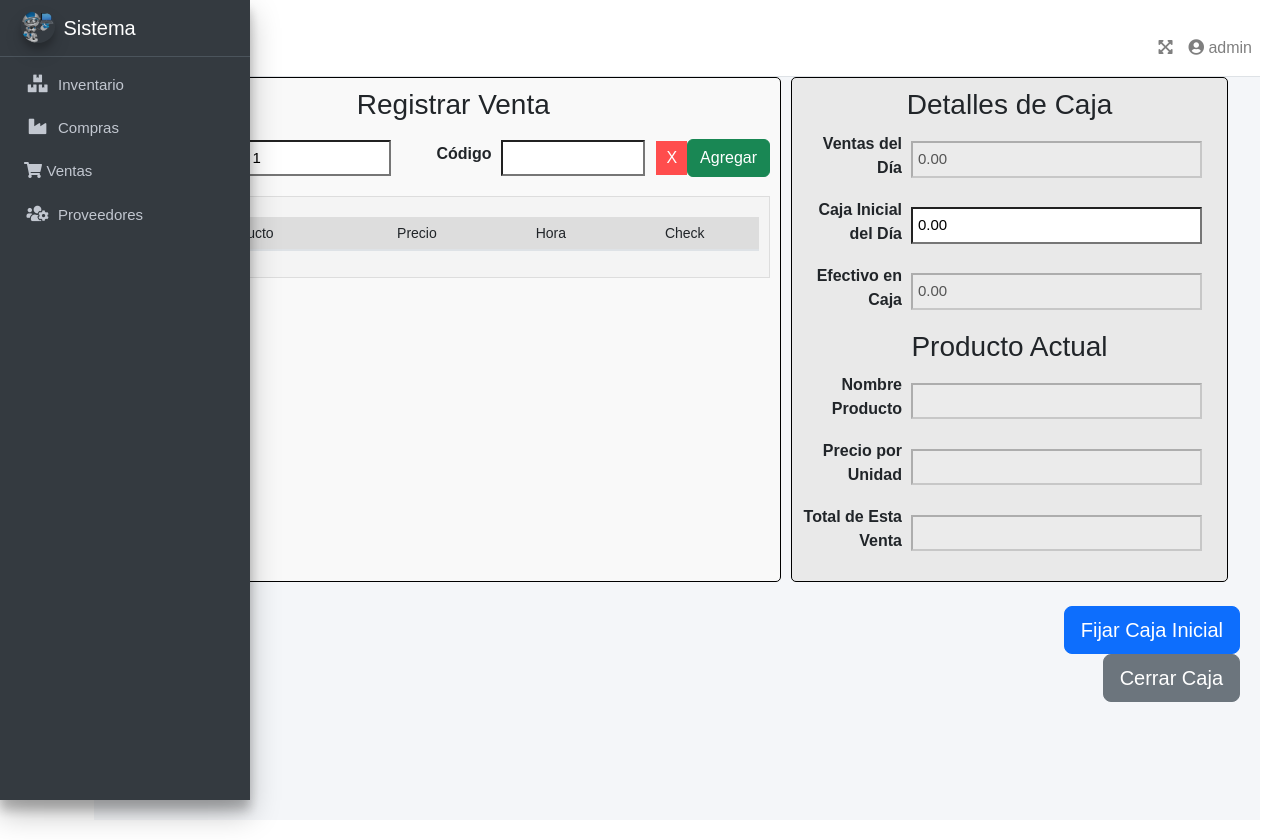
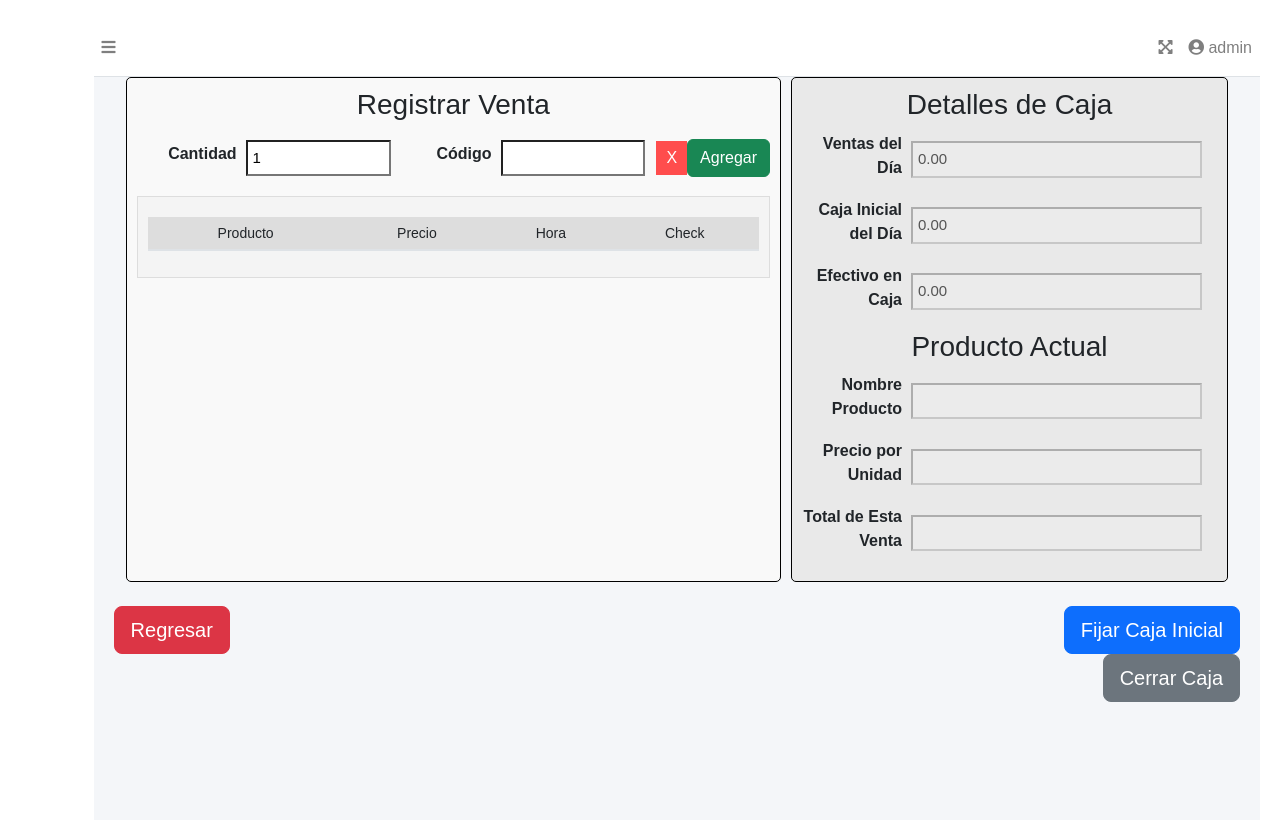
Before and after one commit to Jojans/ACEII-inspiration, a Django app: page /ventas/ in a window 1280 px wide. Run offline with Django 5.2, Linux system fonts and the light colour scheme; a user stored in the database is signed in; lists and menus that the app fills with data are empty; some libraries are stand-ins or nearby versions.

Commit message:
base
Se le quitaron ciertas decoraciones

```diff
--- a/J3/ventas/templates/base.html
+++ b/J3/ventas/templates/base.html
@@ -87,9 +87,11 @@
             <span>{{ request.user.username }}</span>
           </a>
           <div class="dropdown-menu dropdown-menu-lg dropdown-menu-right">
+            <!--
             <div class="dropdown-item">
               <strong>Nombre:</strong> {{ request.user.first_name }} {{ request.user.last_name }}
             </div>
+            -->
             <div class="dropdown-item">
               <strong>Email:</strong> {{ request.user.email }}
             </div>
@@ -98,9 +100,11 @@
             </div>
             {% if request.user.is_superuser %}
             <div class="dropdown-divider"></div>
+            <!--
             <a href="/admin/" class="dropdown-item text-primary">
               <i class="fas fa-tools"></i> Administrar Sistema
             </a>
+            -->
             {% endif %}
             <div class="dropdown-divider"></div>
             <a href="{% url 'logout' %}" id="logoutBtn" class="dropdown-item text-danger">
@@ -113,112 +117,7 @@
     </nav>
     <!-- /.navbar -->
 
-    <!-- Main Sidebar Container -->
-    <aside class="main-sidebar sidebar-dark-primary elevation-4">
-      <!-- Brand Logo -->
-      <a href="{% url 'lobby' %}" class="brand-link">
-        <img src="{% static 'index/img/logo.png' %}" alt="Logo" class="brand-image img-circle elevation-3"
-          style="opacity: .8">
-        <span class="brand-text font-weight-light">Sistema</span>
-      </a>
 
-      <!-- Sidebar -->
-      <div class="sidebar">
-
-        <!-- Sidebar Menu -->
-        <nav class="mt-2">
-          <ul class="nav nav-pills nav-sidebar flex-column" data-widget="treeview" role="menu" data-accordion="false">
-            <!-- Add icons to the links using the .nav-icon class
-               with font-awesome or any other icon font library -->
-
-            <!-- <li class="nav-header">OPCIONES</li>
-            <li class="nav-item">
-              <a href="{% url 'lobby' %}" class="nav-link">
-                <i class="nav-icon far fa-calendar-alt"></i>
-                <p>
-                  Ventas
-                </p>
-              </a>
-            </li> -->
-            <li class="nav-item">
-              <a href="" class="nav-link">
-                <i class="nav-icon fas fa-boxes"></i>
-                <p>
-                  Inventario
-                </p>
-              </a>
-            </li>
-            <li class="nav-item">
-              <a href="" class="nav-link">
-                <i class="nav-icon fas fa-industry"></i>
-                <p>
-                  Compras
-                </p>
-              </a>
-            </li>
-            <li class="nav-item">
-              <a href="{% url 'ventas' %}" class="nav-link">
-                <i class="fas fa-shopping-cart"></i>
-                <p>
-                  Ventas
-                </p>
-              </a>
-            </li>
-            <li class="nav-item">
-              <a href="" class="nav-link">
-                <i class="nav-icon fas fa-users-cog"></i>
-                <p>Proveedores</p>
-              </a>
-            </li>
-            <li class="nav-item">
-<!--               <a href="#" class="nav-link">
-                <i class="nav-icon fas fa-tachometer-alt"></i>
-                <p>
-                  Pedidos
-                  <i class="fas fa-angle-left right"></i>
-                </p>
-              </a> -->
-              <ul class="nav nav-treeview">
-                <li class="nav-item">
-                  <a href="" class="nav-link">
-                    <i class="nav-icon far fa-circle text-info"></i>
-                    <p>Todos</p>
-                  </a>
-                </li>
-                <li class="nav-item">
-                  <a href="" class="nav-link">
-                    <i class="nav-icon far fa-circle text-warning"></i>
-                    <p>Para hoy</p>
-                  </a>
-                </li>
-                <li class="nav-item">
-                  <a href="" class="nav-link">
-                    <i class="nav-icon far fa-circle text-danger"></i>
-                    <p>Atrasados</p>
-                  </a>
-                </li>
-              </ul>
-            </li>
-            <li class="nav-header"></li>
-<!--             <li class="nav-item">
-              <a href="" class="nav-link">
-                <i class=" nav-icon fas fa-globe"></i>
-                <p>Información</p>
-              </a>
-            </li> -->
-<!--
-            <li class="nav-item">
-              <a href="" class="nav-link">
-                <i class="nav-icon fas fa-chart-line"></i>
-                <p> Reportes </p>
-              </a>
-            </li> -->
-          </ul>
-        </nav>
-        <!-- /.sidebar-menu -->
-      </div>
-      <!-- /.sidebar -->
-    </aside>
 
     <!-- Content Wrapper. Contains page content -->
     <div class="content-wrapper">
--- a/J3/ventas/templates/ventas.html
+++ b/J3/ventas/templates/ventas.html
@@ -58,7 +58,7 @@
             </div>
             <div class="input-group">
                 <label for="caja_inicial">Caja Inicial del Día</label>
-                <input type="text" id="caja_inicial" name="caja_inicial" value="{{ caja_inicial }}">
+                <input type="text" id="caja_inicial" name="caja_inicial" value="{{ caja_inicial }}" disabled>
             </div>
             <div class="input-group">
                 <label for="efectivo_en_caja">Efectivo en Caja</label>
@@ -217,9 +217,10 @@
 
             // Función para actualizar la tabla con los productos guardados
             function updateTableFromStorage() {
-                tableBody.innerHTML = ''; // Limpiar la tabla actual
+                tableBody.innerHTML = '';
+                const savedProducts = JSON.parse(localStorage.getItem('products')) || [];
                 savedProducts.forEach(product => {
-                    addRowToTable(product); // Agregar cada producto a la tabla
+                    addRowToTable(product);
                 });
             }
 
@@ -369,6 +370,8 @@
                     } else {
                         console.error("Error al cerrar la caja:", data.message);
                     }
+                    tableBody.innerHTML = '';
+                    localStorage.removeItem('products');
                     $('#confirmCerrarCajaModal').modal('hide');
                     location.reload();
                 })
--- a/J3/ventas/views.py
+++ b/J3/ventas/views.py
@@ -341,9 +341,6 @@ def eliminar_venta(request, id):
     # Eliminar la venta
     venta.delete()
 
-    # Mostrar mensaje de éxito
-    messages.success(request, 'Venta eliminada correctamente.')
-
     # Redirigir al historial de ventas después de eliminar
     return redirect('historial_ventas')  # Reemplaza 'historial_ventas' por la URL correcta de tu vista de historial
 
```
Also changed, not shown: J3/db.sqlite3.
